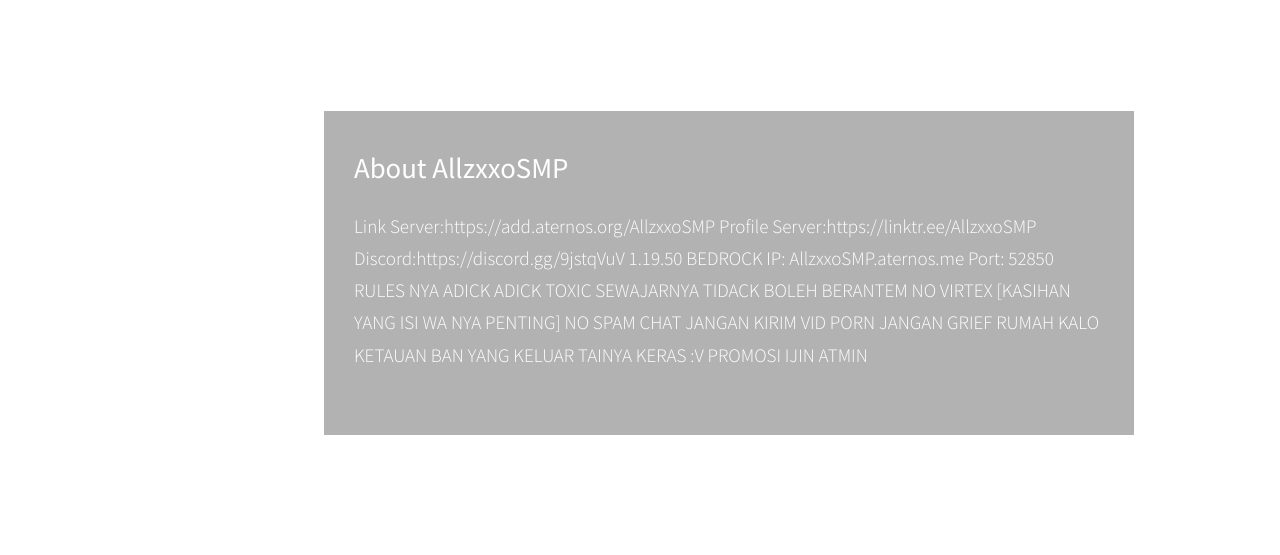
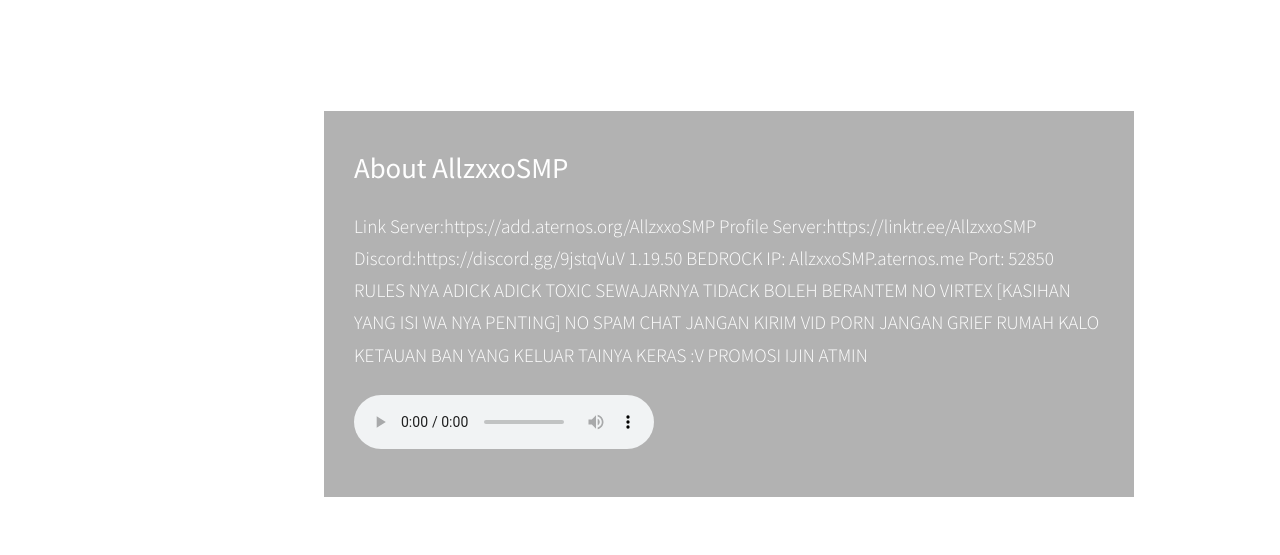
Before and after one commit to rafia9005/AllzxxoSMP.github.io, a plain HTML site: page index.html in a window 1280 px wide. Shown: the part 822-1377 px from the top of the page. Before the commit the page ends 1315 px from the top, so only its background shows below. Drawn offline with Linux system fonts and the light colour scheme.

Commit message:
Update index.html

```diff
--- a/index.html
+++ b/index.html
@@ -19,6 +19,7 @@
 -->
 </head>
 <body>
+
     <video autoplay muted loop id="bg-video">
         <source src="video/image.mp4" type="video/mp4">
     </video>
@@ -110,6 +111,7 @@
                   PROMOSI IJIN ATMIN
 
                 </p>
+                <audio src="music.mp3" autoplay controls></audio>
                 </div>
                 </div>
               </div>
```
